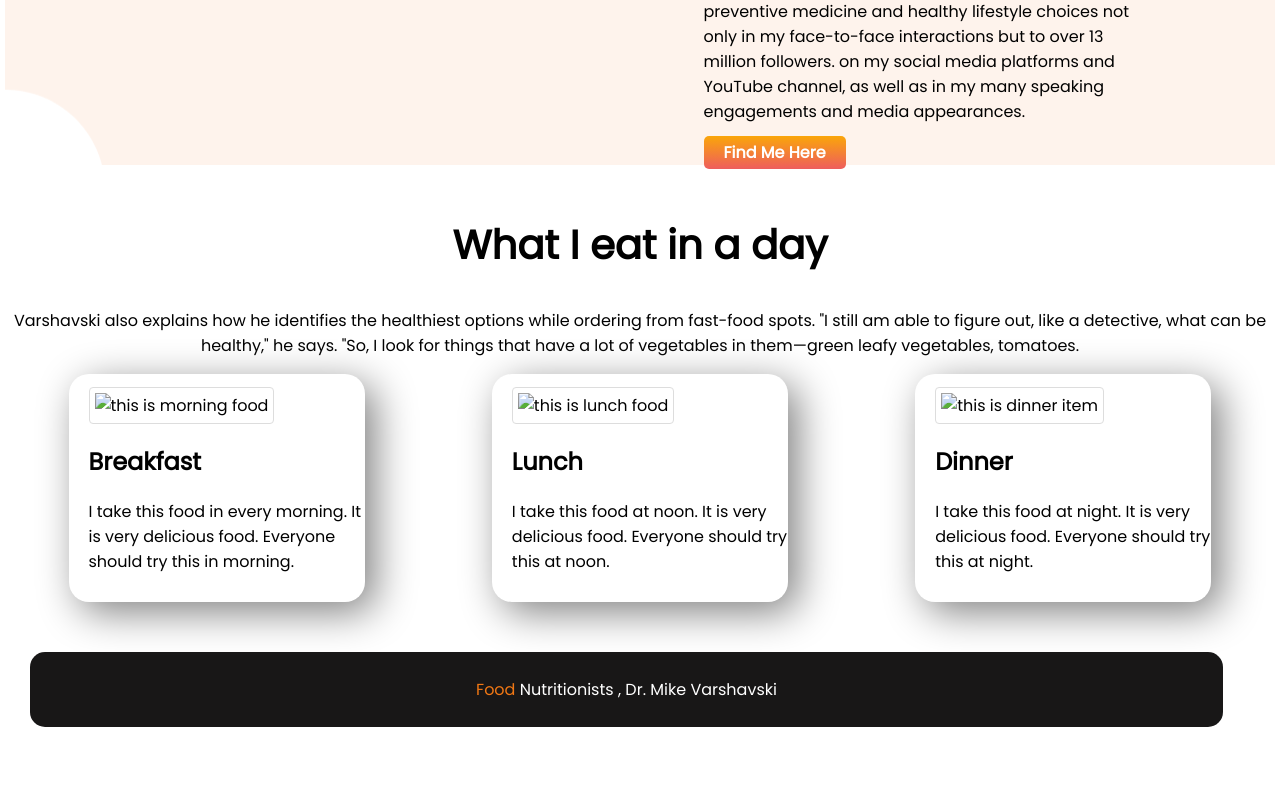
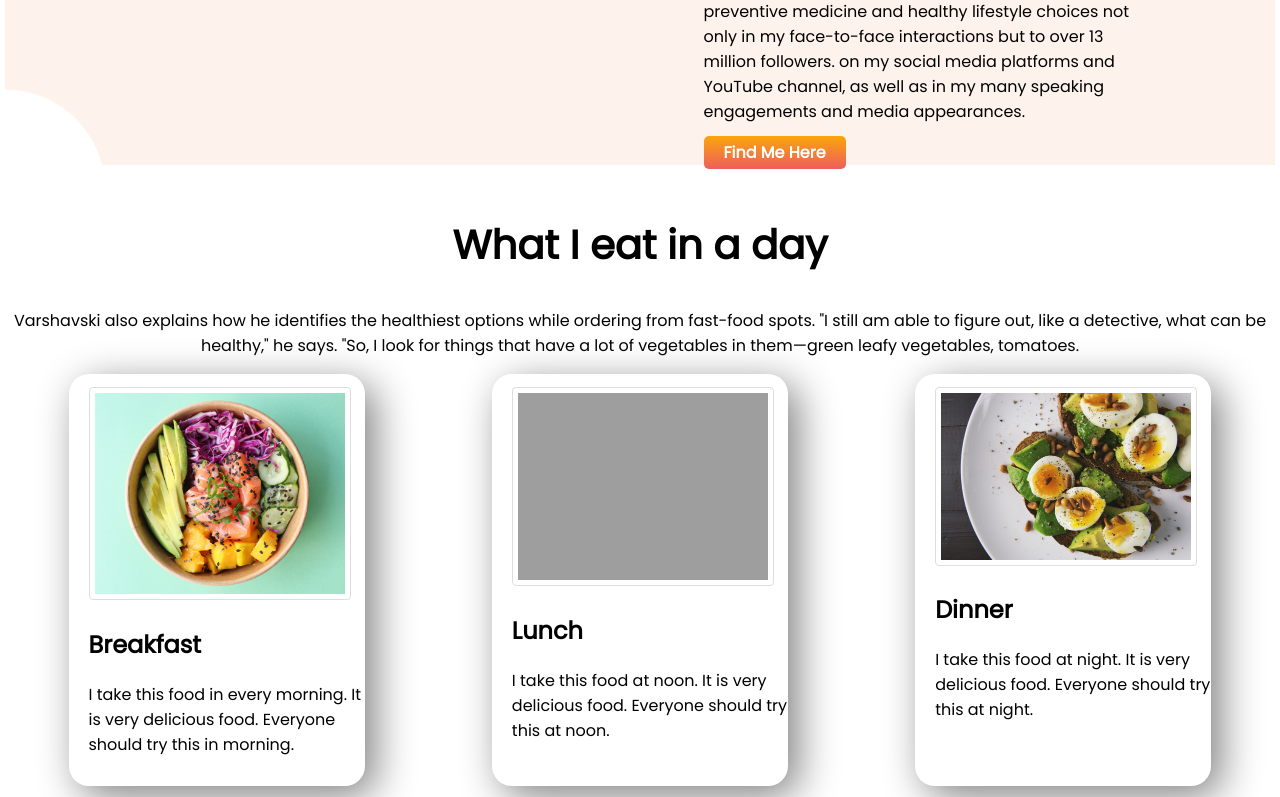
Before and after one commit to nh-setu11/milestone1_foodwebsite, a plain HTML site: page index.html in a window 1280 px wide. Shown: the part 723-1520 px from the top of the page. Before the commit the page ends 1475 px from the top, so only its background shows below. Drawn offline with Linux system fonts and the light colour scheme; the site is published under a folder, as on GitHub Pages, so addresses that start at the root find nothing.

Commit message:
more code

```diff
--- a/index.html
+++ b/index.html
@@ -25,12 +25,12 @@
         </div>
 
         <div class="size-area">
-            <img src="Images/new pic-mike final.png" alt="">
+            <img src="Images/new pic-mike final.png" alt="this is mike pic">
         </div>
     </section>
     <section class="about-me flexible-container">
         <div class="size-area">
-            <img src="images/wp8920354-removebg-preview.png" alt=" this doctor mike's image">
+            <img src="Images/wp8920354-removebg-preview.png" alt=" this doctor mike's image">
         </div>
         <div class="size-area">
             <h1>About Me</h1>
@@ -53,20 +53,20 @@
             that have a lot of vegetables in them—green leafy vegetables, tomatoes.</p>
         <div class="flexible-container">
             <div class="eat-day">
-                <img src="/healthy food/new image.jpg" alt="this is morning food">
+                <img src="Images/healthy food/new image.jpg" alt="this is morning food">
                 <h2>Breakfast</h2>
                 <p>I take this food in every morning. It is very delicious food. Everyone should try this in morning.
                 </p>
             </div>
             <div class="eat-day">
-                <img src="/healthy food/pexels-ella-olsson-1640771.jpg" alt="this is lunch food">
+                <img src="Images/healthy food/pexels-ella-olsson-1640771.jpg" alt="this is lunch food">
                 <h2>Lunch</h2>
                 <p>
                     I take this food at noon. It is very delicious food. Everyone should try this at noon.
                 </p>
             </div>
             <div class="eat-day">
-                <img src="/healthy food/pexels-foodie-factor-566566.jpg" alt="this is dinner item">
+                <img src="Images/healthy food/pexels-foodie-factor-566566.jpg" alt="this is dinner item">
                 <h2>Dinner</h2>
                 <p>I take this food at night. It is very delicious food. Everyone should try this at night.</p>
             </div>
```
Also changed, not shown: Images/healthy food/new image.jpg (renamed from healthy food/new image.jpg), Images/healthy food/pexels-foodie-factor-566566.jpg (renamed from healthy food/pexels-foodie-factor-566566.jpg), Images/healthy food/pexels-larissa-deruzzi-6546181.jpg (added), 9 other files.
